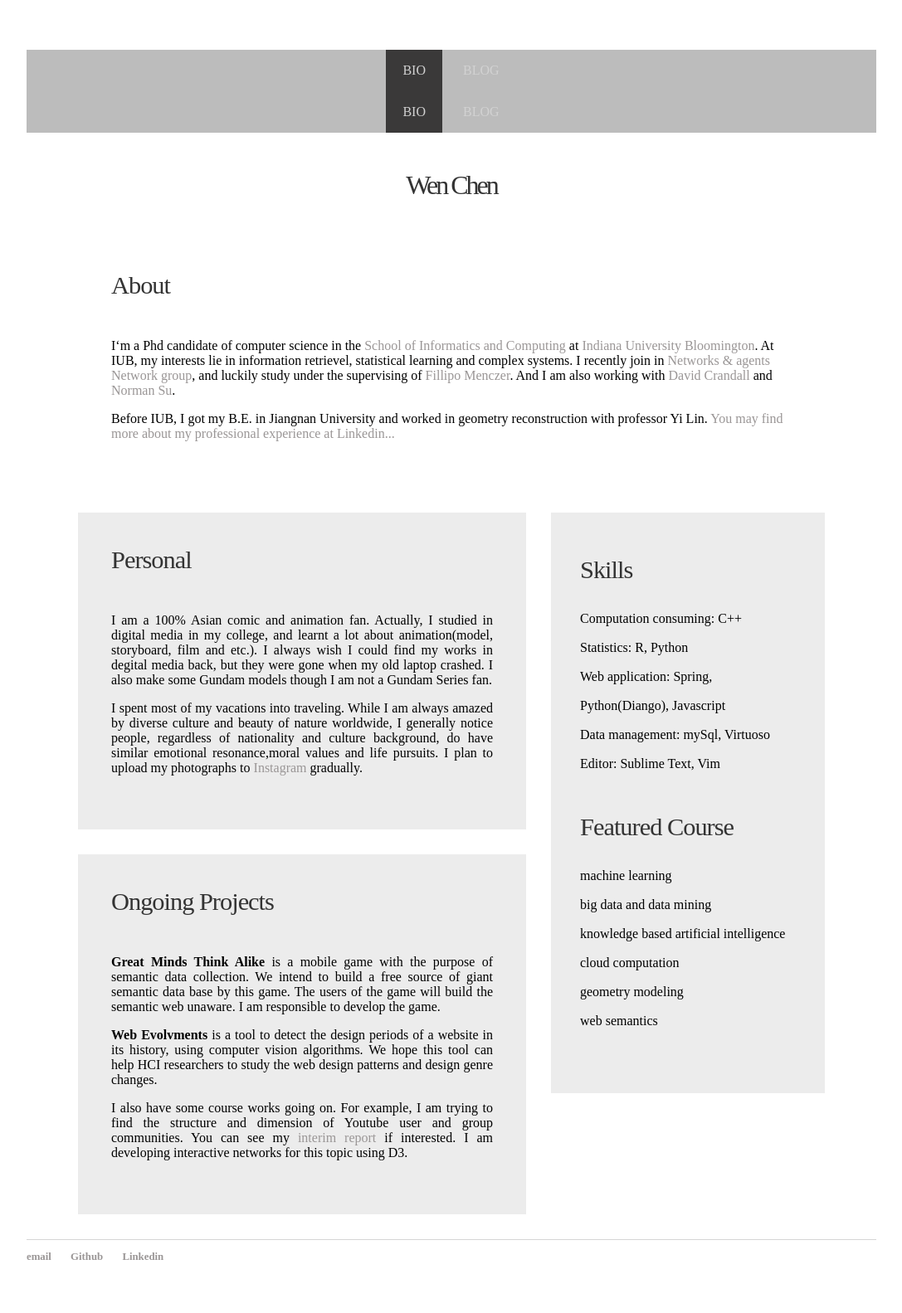
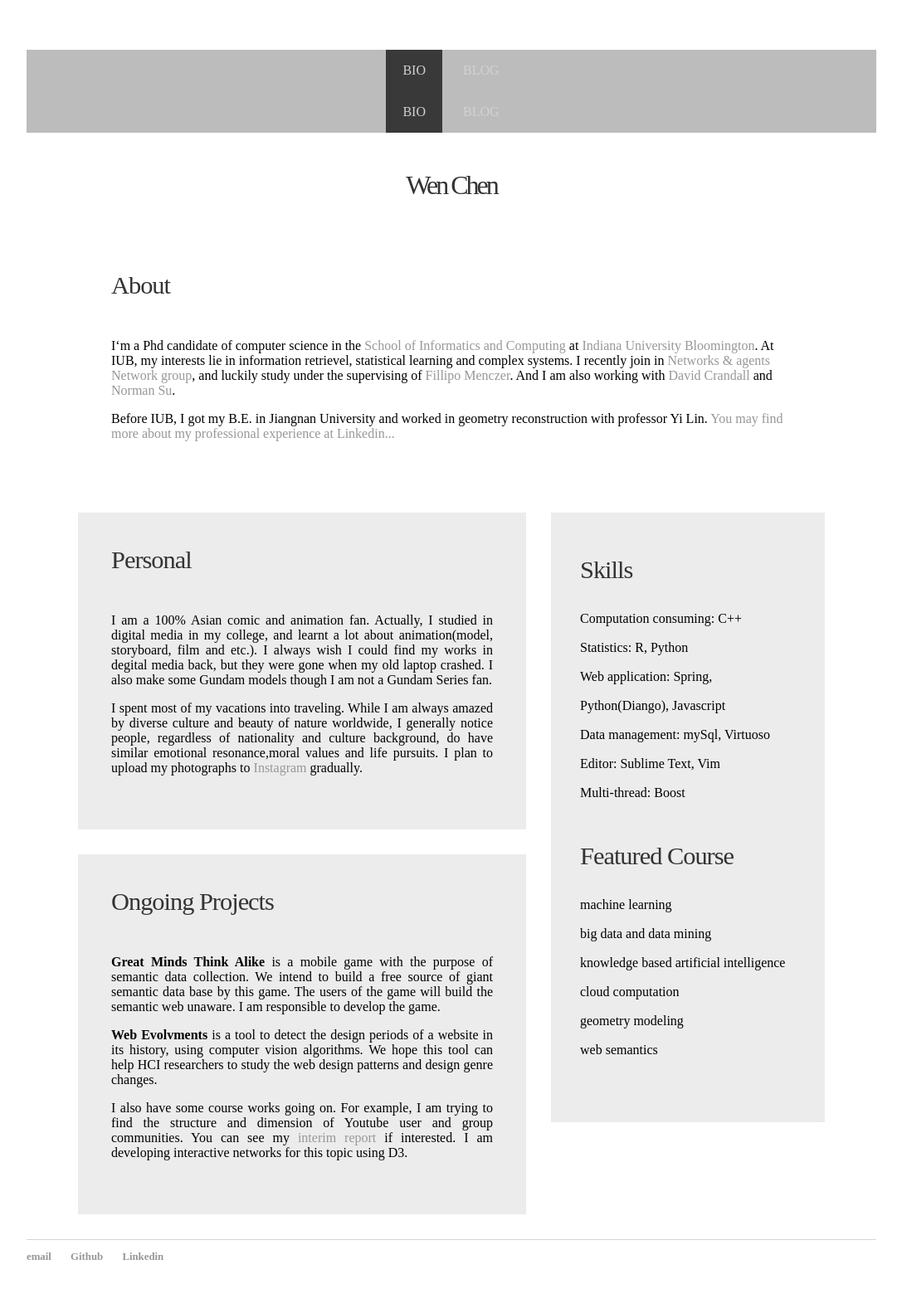
Before and after one commit to roisevege/roisevege.github.io, a Jekyll site: the page built from index.html, in a window 1280 px wide. Shown: the whole page at 83% size, without its empty margins (96-1183 px from the left). Built offline with Jekyll 4.4.1, drawn with Linux system fonts in a browser that asks for light colours.

Commit message:
Update index.html
test github func

```diff
--- a/index.html
+++ b/index.html
@@ -59,6 +59,7 @@ title: Wen Chen's
 				<li> Web application: Spring, Python(Diango), Javascript</li>
 				<li> Data management: mySql, Virtuoso</li>
 				<li> Editor: Sublime Text, Vim</li>
+				<li> Multi-thread: Boost</li>
 			</ul>
 			</li>
 			<li>
```
